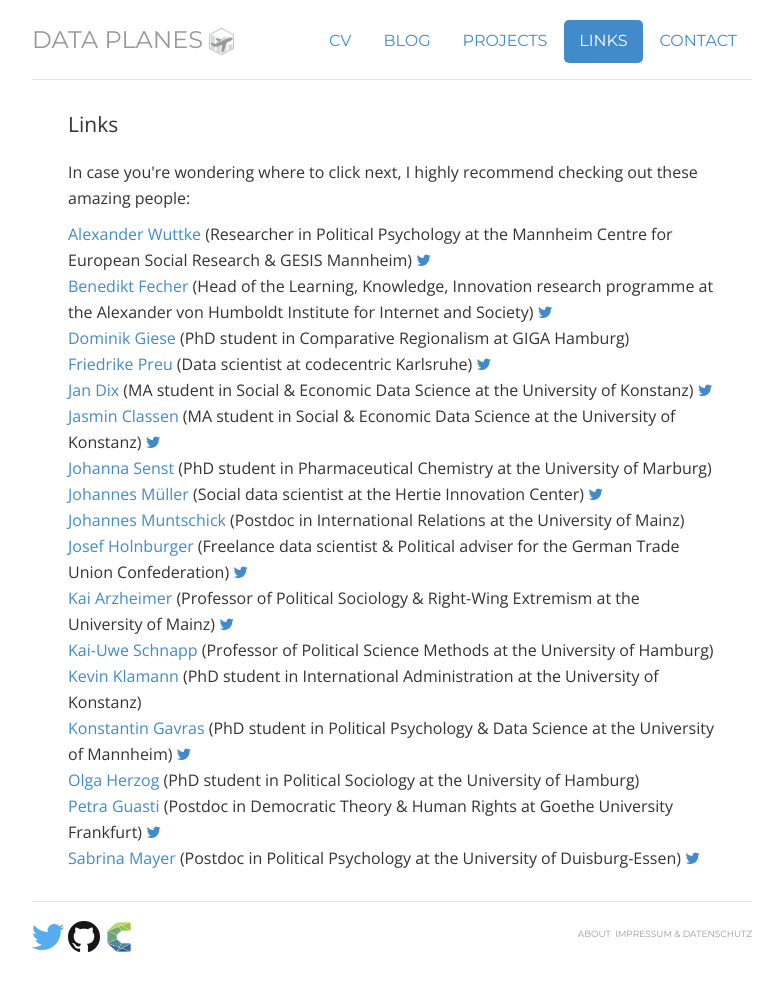
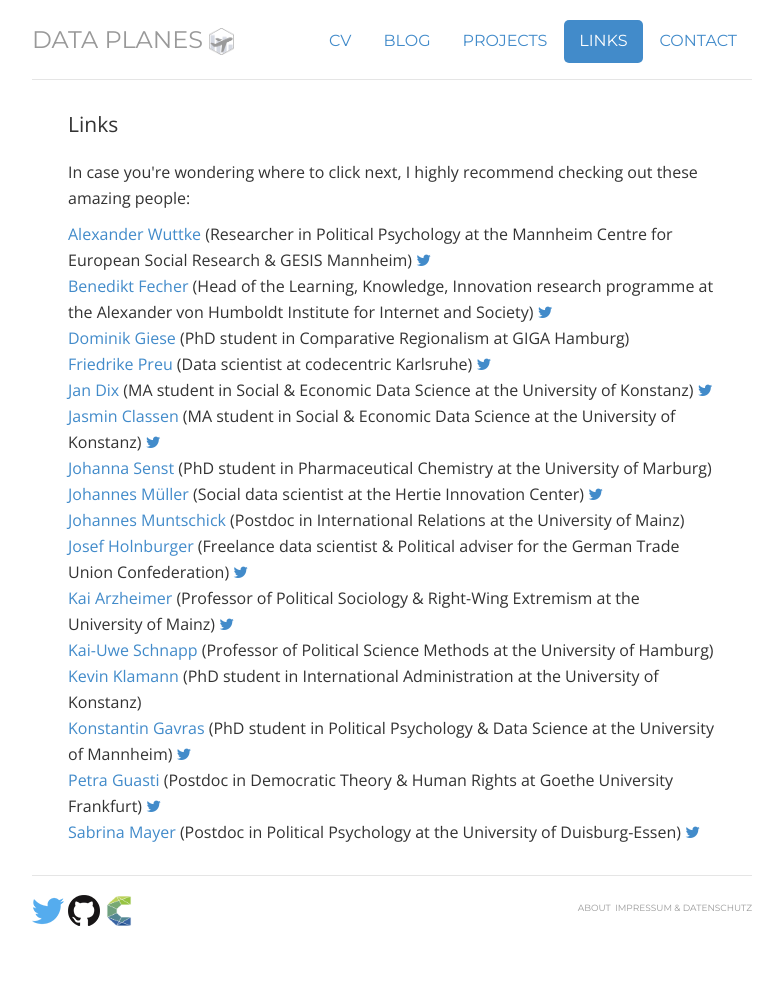
Before and after one commit to lhehnke/lhehnke.github.io, a Jekyll site: the page built from links/index.html, in a window 1280 px wide. Shown: the whole page, without its empty margins (248-1031 px from the left). Built offline with Jekyll 4.4.1, drawn with Linux system fonts in a browser that asks for light colours; nearby versions of some CDN libraries; after the commit the page ends 968 px from its top, so only the background shows below that.

Commit message:
Update index.html

```diff
--- a/links/index.html
+++ b/links/index.html
@@ -31,7 +31,6 @@ contact: passive
                         	 <li> <a href="https://www.wiso.uni-hamburg.de/fachbereich-sowi/professuren/schnapp/team/schnapp-kai-uwe.html" target="_blank">Kai-Uwe Schnapp</a> (Professor of Political Science Methods at the University of Hamburg)</li>
                   	 <li> <a href="https://www.polver.uni-konstanz.de/en/seibel/professors/adjunct-professors/kevin-klamann/" target="_blank">Kevin Klamann</a> (PhD student in International Administration at the University of Konstanz)</li>
                   	                   	 <li> <a href="http://konstantin.gavras.de/" target="_blank">Konstantin Gavras</a> (PhD student in Political Psychology & Data Science at the University of Mannheim) <a href="https://twitter.com/kongavras" target="_blank" title="Twitter"> <i class="fa fa-twitter"></i></a></li>
-	 <li> <a href="https://www.wiso.uni-hamburg.de/fachbereich-sowi/professuren/schnapp/team/herzog-olga.html" target="_blank">Olga Herzog</a> (PhD student in Political Sociology at the University of Hamburg)</li>
 	 	 <li> <a href="http://www.fb03.uni-frankfurt.de/60977547/petra-guasti" target="_blank">Petra Guasti</a> (Postdoc in Democratic Theory & Human Rights at Goethe University Frankfurt) <a href="https://twitter.com/petraguasti" target="_blank" title="Twitter"> <i class="fa fa-twitter"></i></a></li>
 	 	 	 	 <li> <a href="http://sabrinajmayer.de/" target="_blank">Sabrina Mayer</a> (Postdoc in Political Psychology at the University of Duisburg-Essen) <a href="https://twitter.com/sabrinajmayer/" target="_blank" title="Twitter"> <i class="fa fa-twitter"></i></a></li>
 	</ul>
```
